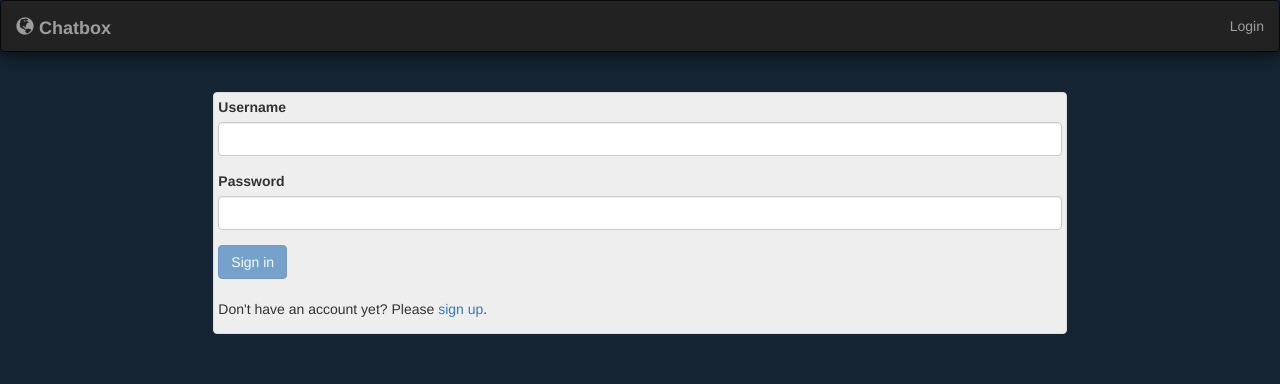
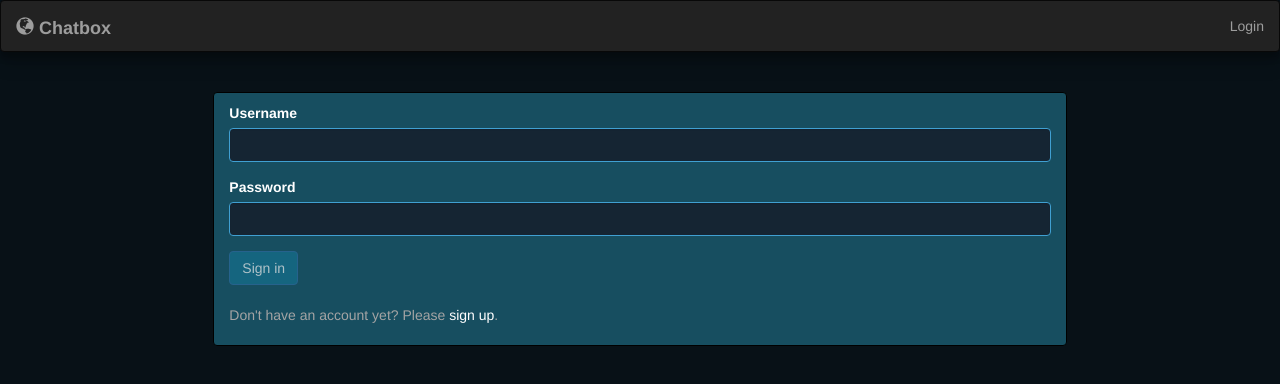
Before and after one commit to KNZegelaar/chatbox, an Angular app: page / in a window 1280 px wide. Shown: the top 384 px of the page. Built offline with nearby package versions, Linux system fonts and the light colour scheme.

Commit message:
styling update

```diff
--- a/src/app/authentication/signin/signin.component.html
+++ b/src/app/authentication/signin/signin.component.html
@@ -1,5 +1,5 @@
 <div class="col-xs-12 col-sm-10 col-md-8 col-sm-offset-1 col-md-offset-2 thumbnail clearfix sign card">
-  <form (ngSubmit)="onLogin()" #f="ngForm">
+  <form class="col-sm-12" (ngSubmit)="onLogin()" #f="ngForm">
     <div class="form-group">
       <label for="username">Username</label>
       <input type="username" id="username" name="username" ngModel class="form-control" required #username="ngModel">
@@ -13,8 +13,8 @@
     <div>
       <span class="alerttext" *ngIf="errorcode == 401">Please enter the right credentials</span>
     </div>
-    <button class="btn btn-primary" type="submit" [disabled]="!f.valid">Sign in</button>
+    <button class="btn btn-primary button" type="submit" [disabled]="!f.valid">Sign in</button>
 
-    <p><br/>Don't have an account yet? Please <a routerLink="/register"> sign up</a>.</p>
+    <p><br/>Don't have an account yet? Please <a routerLink="/register" class="text-white"> sign up</a>.</p>
   </form>
 </div>
--- a/src/app/authentication/signup/signup.component.html
+++ b/src/app/authentication/signup/signup.component.html
@@ -1,5 +1,5 @@
 <div class="col-xs-12 col-sm-10 col-md-8 col-smoffset-1 col-md-offset-2 thumbnail clearfix sign card">
-  <form (ngSubmit)="onRegister()" #f="ngForm">
+  <form class="col-sm-12" (ngSubmit)="onRegister()" #f="ngForm">
     <div class="form-group">
       <label for="email">Mail</label>
       <input type="email" id="email" name="email" ngModel class="form-control" required email #email="ngModel">
@@ -18,7 +18,7 @@
     <div>
       <span class="alerttext" *ngIf="errorcode == 420">The username is already taken</span>
     </div>
-    <button class="btn btn-primary" type="submit" [disabled]="!f.valid">Sign up</button>
-    <p><br/>Already have an account? Please <a routerLink="/login"> sign in</a>.</p>
+    <button class="btn btn-primary button" type="submit" [disabled]="!f.valid">Sign up</button>
+    <p><br/>Already have an account? Please <a routerLink="/login" class="text-white"> sign in</a>.</p>
   </form>
 </div>
--- a/src/app/chat/create-chat/create-chat.component.html
+++ b/src/app/chat/create-chat/create-chat.component.html
@@ -11,7 +11,7 @@
                #description="ngModel"
                placeholder="please enter a description for your new chat">
       </div>
-      <button class="btn btn-primary createbox button" style="width: 100%" type="submit" [disabled]="!f.valid">Create a new chat
+      <button class="btn btn-primary button" style="width: 100%" type="submit" [disabled]="!f.valid">Create a new chat
       </button>
     </form>
 </div>
--- a/src/app/message/create-message/create-message.component.html
+++ b/src/app/message/create-message/create-message.component.html
@@ -5,7 +5,7 @@
       <input type="content" id="content" name="content" ngModel class="form-control" required #content="ngModel"
              placeholder="You can enter your message here">
     </div>
-    <button class="btn btn-primary" style="width: 100%" type="submit" [disabled]="!f.valid">Send
+    <button class="btn btn-primary button" style="width: 100%" type="submit" [disabled]="!f.valid">Send
     </button>
   </form>
 </div>
--- a/src/app/message/create-message/create-message.component.ts
+++ b/src/app/message/create-message/create-message.component.ts
@@ -25,8 +25,8 @@ export class CreateMessageComponent implements OnInit {
       this.messageService.createMessage(this.createChatForm.value.content,param['chatId'])
         .subscribe(
           (response) => {
+            this.messageCreated.emit();
             this.createChatForm.reset();
-            this.messageCreated.emit();
           },
           (error) => console.log(error)
         );
--- a/src/app/message/show-message/show-message.component.html
+++ b/src/app/message/show-message/show-message.component.html
@@ -1,4 +1,4 @@
 <div class="thumbnail clearfix message card">
-  <p><b> Send by: </b>{{message.user}}.<small><b>Send on:</b> {{message.timeStamp}}</small></p>
+  <p><b> Send by: </b>{{message.user}}.<b>Send on:</b> {{message.timeStamp}}</p>
   <h4>{{message.content}}</h4>
 </div>
--- a/src/styles.css
+++ b/src/styles.css
@@ -1,6 +1,7 @@
 /* You can add global styles to this file, and also import other style files */
 body{
-  background-color: #152533;
+  color: white;
+  background-color: #081117;
 }
 
 input.ng-invalid.ng-touched{
@@ -17,20 +18,21 @@ input.ng-invalid.ng-touched{
 
 .createbox{
   padding: 10px 0px;
-  background-color: #8D9BA0;
-}
-
-.createbox.button{
   background-color: #174E60;
 }
 
+.button{
+  background-color: #157291;
+}
+
 .message{
-  background-color: #DAE0FF;
+  border-color: black;
+  background-color: #174E60;
 }
 
 .chat{
   border-color: black;
-  background-color: #174E60;}
+  background-color: #152533;}
 
 h4{
   color: white;
@@ -44,8 +46,18 @@ small{
   color: lightgray;
 }
 
+p{
+  color: #a4a4a4;
+}
+
+.text-white{
+  color: white;
+}
+
 .sign{
-  background-color: #eeeeee;
+  border-color: black;
+  padding: 10px 0px;
+  background-color: #174E60;
 }
 
 .card:hover{
@@ -53,7 +65,20 @@ small{
 
 }
 
+.btn-default{
+  border-color: #251d20;
+  color: white;
+  background-color: #251d20;
+}
+
 .shadowUnderneathObject{
   margin: 0 0 40px 0;
   box-shadow: 0 10px 20px rgba(0, 0, 0, 0.19), 0 6px 6px rgba(0, 0, 0, 0.23);
 }
+
+
+.form-control{
+  color: white;
+  border-color: #40a0d2;
+  background-color: #152533;
+}
```
